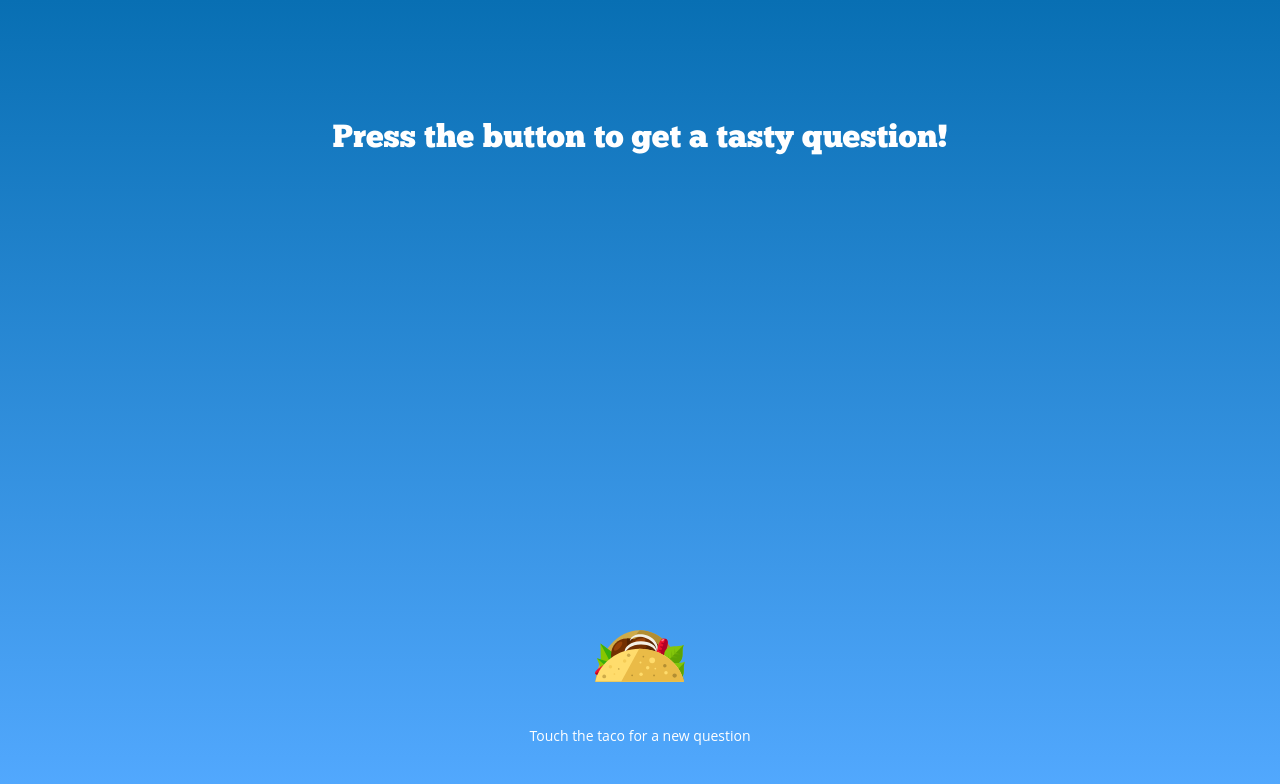
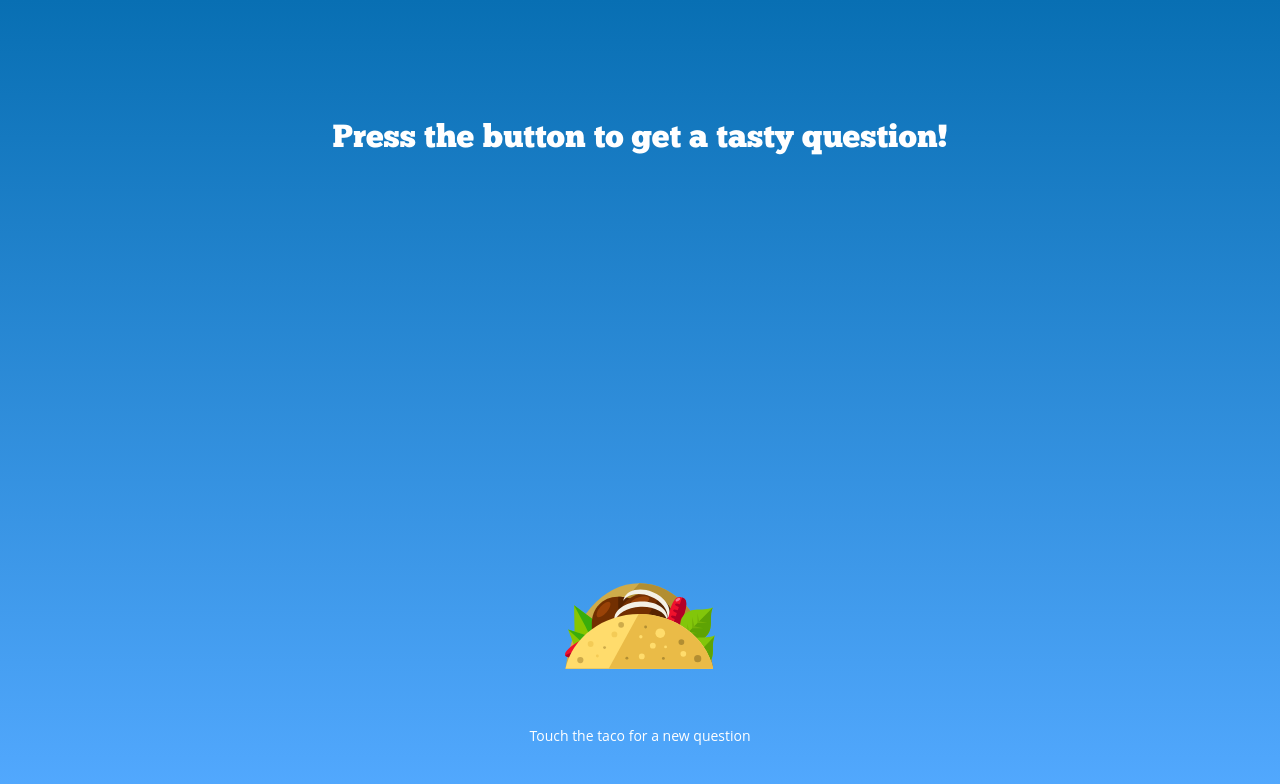
Before and after one commit to IndySpaan/Tacotacoburrito, a React (Create React App) app: page / in a window 1280 px wide. Shown: the top 784 px of the page. Built offline with nearby package versions, Linux system fonts and the light colour scheme.

Commit message:
Made tacotaco bigger

```diff
--- a/src/App.css
+++ b/src/App.css
@@ -19,7 +19,7 @@ html {
 }
 
 .App-logo {
-  height: 90px;
+  height: 150px;
 }
 
 .App-header {
```
